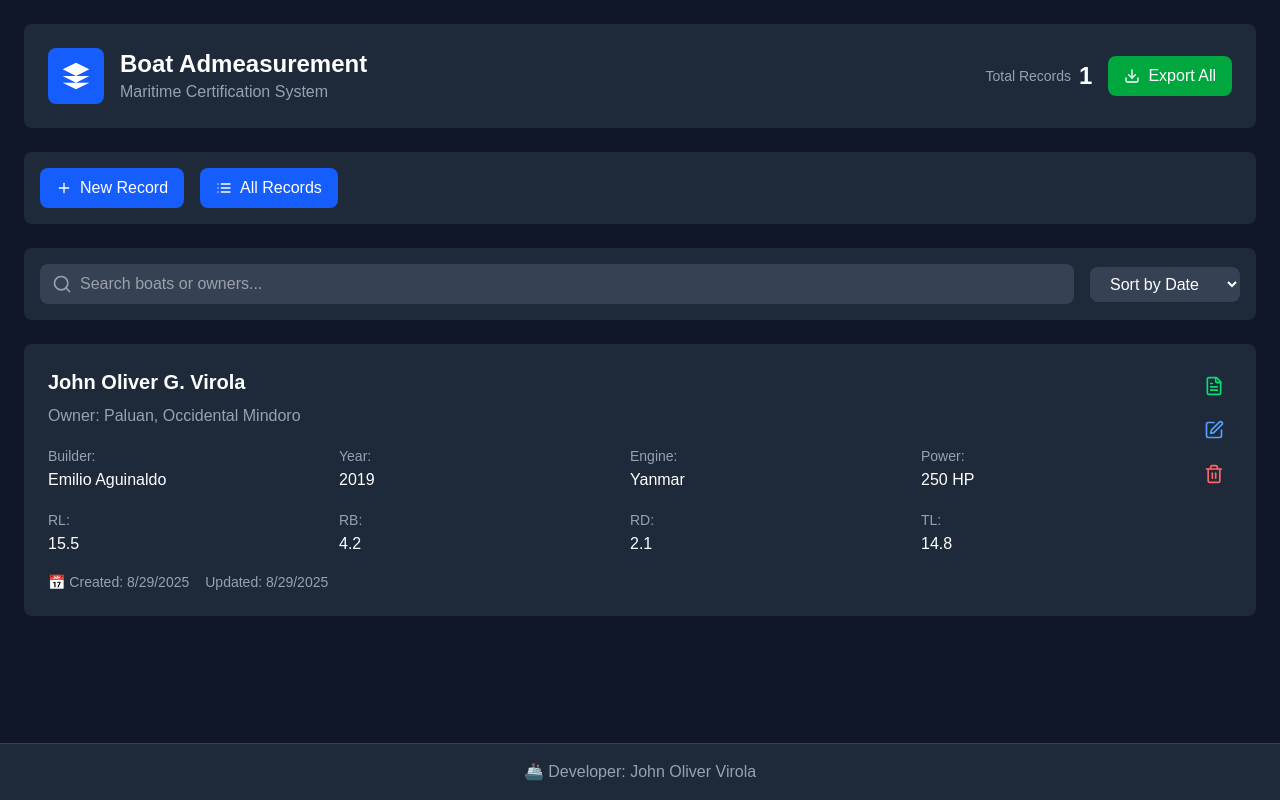
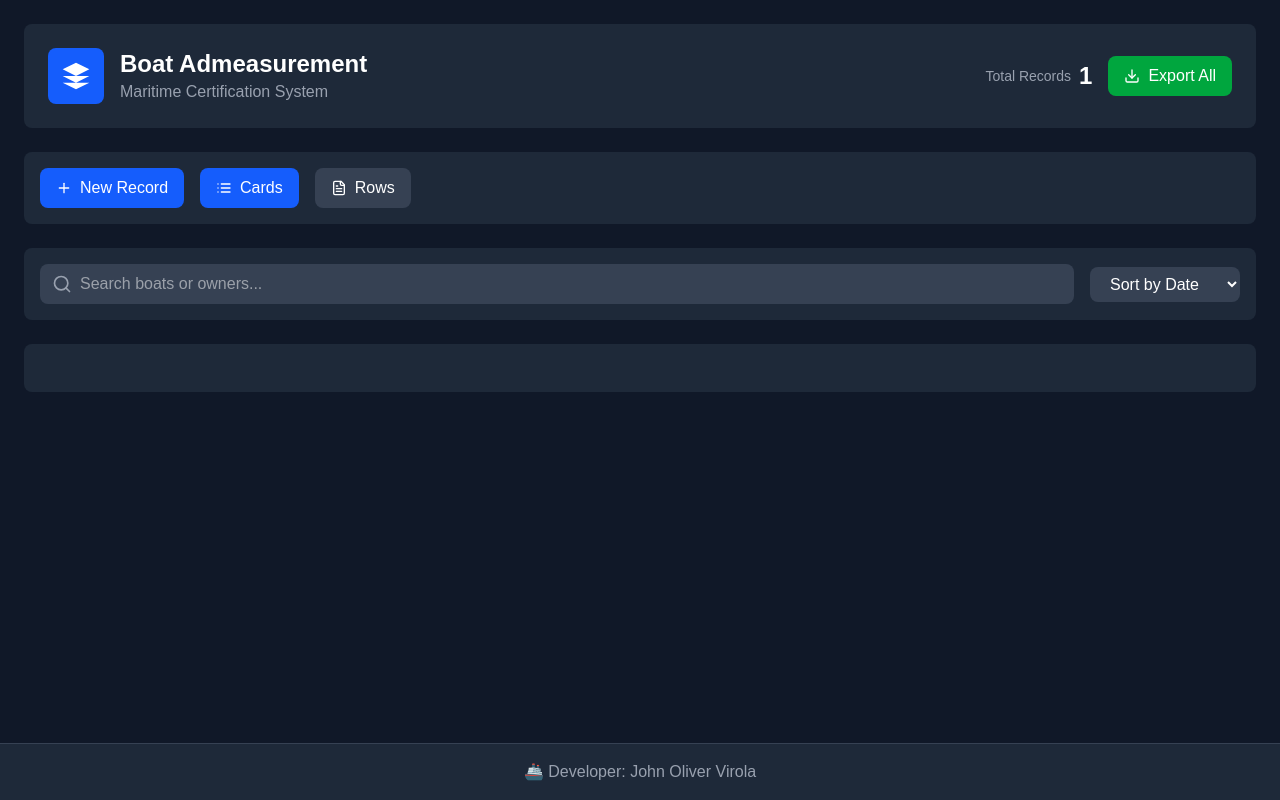
Before and after one commit to John-Oliver04/boat-admeasurements, a Next.js app: page / in a window 1280 px wide. Built offline with nearby package versions, Linux system fonts and the light colour scheme.

Commit message:
Update page.js

```diff
--- a/src/app/page.js
+++ b/src/app/page.js
@@ -13,6 +13,8 @@ export default function Home() {
   const [editingBoat, setEditingBoat] = useState(null);
   const [showDeleteModal, setShowDeleteModal] = useState(false);
   const [boatToDelete, setBoatToDelete] = useState(null);
+  // Inside your Home component
+  const [viewMode, setViewMode] = useState("cards"); // "cards" or "rows"
 
   // Load boats from localStorage on component mount
   useEffect(() => {
@@ -189,12 +191,25 @@ export default function Home() {
             <Plus className="w-4 h-4" />
             <span>New Record</span>
           </button>
-          <button className="bg-blue-600 hover:bg-blue-700 px-3 sm:px-4 py-2 rounded-lg flex items-center justify-center space-x-2 text-sm sm:text-base">
+          <button
+            className={`px-3 sm:px-4 py-2 rounded-lg flex items-center justify-center space-x-2 text-sm sm:text-base
+              ${viewMode === "cards" ? "bg-blue-600" : "bg-gray-700 hover:bg-gray-600"}`}
+            onClick={() => setViewMode("cards")}
+          >
             <List className="w-4 h-4" />
-            <span>All Records</span>
+            <span>Cards</span>
+          </button>
+          <button
+            className={`px-3 sm:px-4 py-2 rounded-lg flex items-center justify-center space-x-2 text-sm sm:text-base
+              ${viewMode === "rows" ? "bg-blue-600" : "bg-gray-700 hover:bg-gray-600"}`}
+            onClick={() => setViewMode("rows")}
+          >
+            <FileText className="w-4 h-4" />
+            <span>Rows</span>
           </button>
         </div>
       </div>
+
 
       {/* Search and Sort */}
       <div className="mx-2 sm:mx-4 lg:mx-6 mb-4 sm:mb-6">
@@ -225,84 +240,70 @@ export default function Home() {
 
       {/* Boat Records */}
       <div className="mx-2 sm:mx-4 lg:mx-6 space-y-3 sm:space-y-4">
+        {viewMode === "cards" ? (
+          // Card View (your existing design)
+          filteredBoats.map((boat) => (
+            <div key={boat.id} className="bg-gray-800 p-4 sm:p-6 rounded-lg">
+              {/* --- your card layout code here (unchanged) --- */}
+            </div>
+          ))
+        ) : (
+          // Row View (Table Layout)
+          <div className="overflow-x-auto">
+            <table className="w-full border border-gray-700 text-sm sm:text-base">
+              <thead className="bg-gray-700">
+                <tr>
+                  <th className="p-3 text-left">Owner</th>
+                  <th className="p-3 text-left">Boat</th>
+                  <th className="p-3 text-left">Builder</th>
+                  <th className="p-3 text-left">Year</th>
+                  <th className="p-3 text-left">Engine</th>
+                  <th className="p-3 text-left">Power</th>
+                  <th className="p-3 text-left">Created</th>
+                  <th className="p-3 text-left">Actions</th>
+                </tr>
+              </thead>
+              <tbody>
                 {filteredBoats.map((boat) => (
-          <div key={boat.id} className="bg-gray-800 p-4 sm:p-6 rounded-lg">
-            <div className="flex flex-col lg:flex-row lg:items-start lg:justify-between space-y-4 lg:space-y-0">
-              <div className="flex-1">
-                <h3 className="text-lg sm:text-xl font-bold mb-2">{boat.ownerName}</h3>
-                <p className="text-gray-400 mb-4 text-sm sm:text-base break-words">Owner: {boat.ownerAddress}</p>
-
-                <div className="grid grid-cols-1 sm:grid-cols-2 lg:grid-cols-4 gap-3 sm:gap-4 mb-4">
-                  <div>
-                    <span className="text-gray-400 text-xs sm:text-sm">Builder:</span>
-                    <p className="font-medium text-sm sm:text-base break-words">{boat.boatBuilder}</p>
-                  </div>
-                  <div>
-                    <span className="text-gray-400 text-xs sm:text-sm">Year:</span>
-                    <p className="font-medium text-sm sm:text-base">{boat.yearOfBuild}</p>
-                  </div>
-                  <div>
-                    <span className="text-gray-400 text-xs sm:text-sm">Engine:</span>
-                    <p className="font-medium text-sm sm:text-base break-words">{boat.engineMake}</p>
-                  </div>
-                  <div>
-                    <span className="text-gray-400 text-xs sm:text-sm">Power:</span>
-                    <p className="font-medium text-sm sm:text-base">{boat.horsePower}</p>
-                  </div>
-                </div>
-
-                <div className="grid grid-cols-2 sm:grid-cols-4 gap-3 sm:gap-4 mb-4">
-                  <div>
-                    <span className="text-gray-400 text-xs sm:text-sm">RL:</span>
-                    <p className="font-medium text-sm sm:text-base">{boat.registerLength}</p>
-                  </div>
-                  <div>
-                    <span className="text-gray-400 text-xs sm:text-sm">RB:</span>
-                    <p className="font-medium text-sm sm:text-base">{boat.registerBreadth}</p>
-                  </div>
-                  <div>
-                    <span className="text-gray-400 text-xs sm:text-sm">RD:</span>
-                    <p className="font-medium text-sm sm:text-base">{boat.registerDepth}</p>
-                  </div>
-                  <div>
-                    <span className="text-gray-400 text-xs sm:text-sm">TL:</span>
-                    <p className="font-medium text-sm sm:text-base">{boat.tonnageLength}</p>
-                  </div>
-                </div>
-
-                <div className="flex flex-col sm:flex-row sm:items-center sm:space-x-4 space-y-1 sm:space-y-0 text-xs sm:text-sm text-gray-400">
-                  <span>📅 Created: {boat.createdAt}</span>
-                  <span>Updated: {boat.updatedAt}</span>
-                </div>
-              </div>
-
-              <div className="flex lg:flex-col items-center lg:items-end space-x-2 lg:space-x-0 lg:space-y-2 mt-4 lg:mt-0">
+                  <tr key={boat.id} className="border-t border-gray-700 hover:bg-gray-800">
+                    <td className="p-3">{boat.ownerName}</td>
+                    <td className="p-3">{boat.boatName}</td>
+                    <td className="p-3">{boat.boatBuilder}</td>
+                    <td className="p-3">{boat.yearOfBuild}</td>
+                    <td className="p-3">{boat.engineMake}</td>
+                    <td className="p-3">{boat.horsePower}</td>
+                    <td className="p-3">{boat.createdAt}</td>
+                    <td className="p-3 flex space-x-2">
                       <button
                         onClick={() => exportToPDF(boat)}
-                  className="p-2 text-green-400 hover:bg-gray-700 rounded-lg flex-1 lg:flex-none"
+                        className="text-green-400 hover:text-green-300"
                         title="Export PDF"
                       >
-                  <FileText className="w-4 h-4 sm:w-5 sm:h-5 mx-auto" />
+                        <FileText className="w-4 h-4" />
                       </button>
                       <button
                         onClick={() => editBoat(boat)}
-                  className="p-2 text-blue-400 hover:bg-gray-700 rounded-lg flex-1 lg:flex-none"
+                        className="text-blue-400 hover:text-blue-300"
                         title="Edit"
                       >
-                  <Edit className="w-4 h-4 sm:w-5 sm:h-5 mx-auto" />
+                        <Edit className="w-4 h-4" />
                       </button>
                       <button
                         onClick={() => deleteBoat(boat)}
-                  className="p-2 text-red-400 hover:bg-gray-700 rounded-lg flex-1 lg:flex-none"
+                        className="text-red-400 hover:text-red-300"
                         title="Delete"
                       >
-                  <Trash2 className="w-4 h-4 sm:w-5 sm:h-5 mx-auto" />
+                        <Trash2 className="w-4 h-4" />
                       </button>
+                    </td>
+                  </tr>
+                ))}
+              </tbody>
+            </table>
           </div>
+        )}
       </div>
-          </div>
-        ))}
-      </div>
+
 
       {/* Form Modal */}
       {showForm && (
```
Lines whose indentation alone changed are shown as unchanged.
